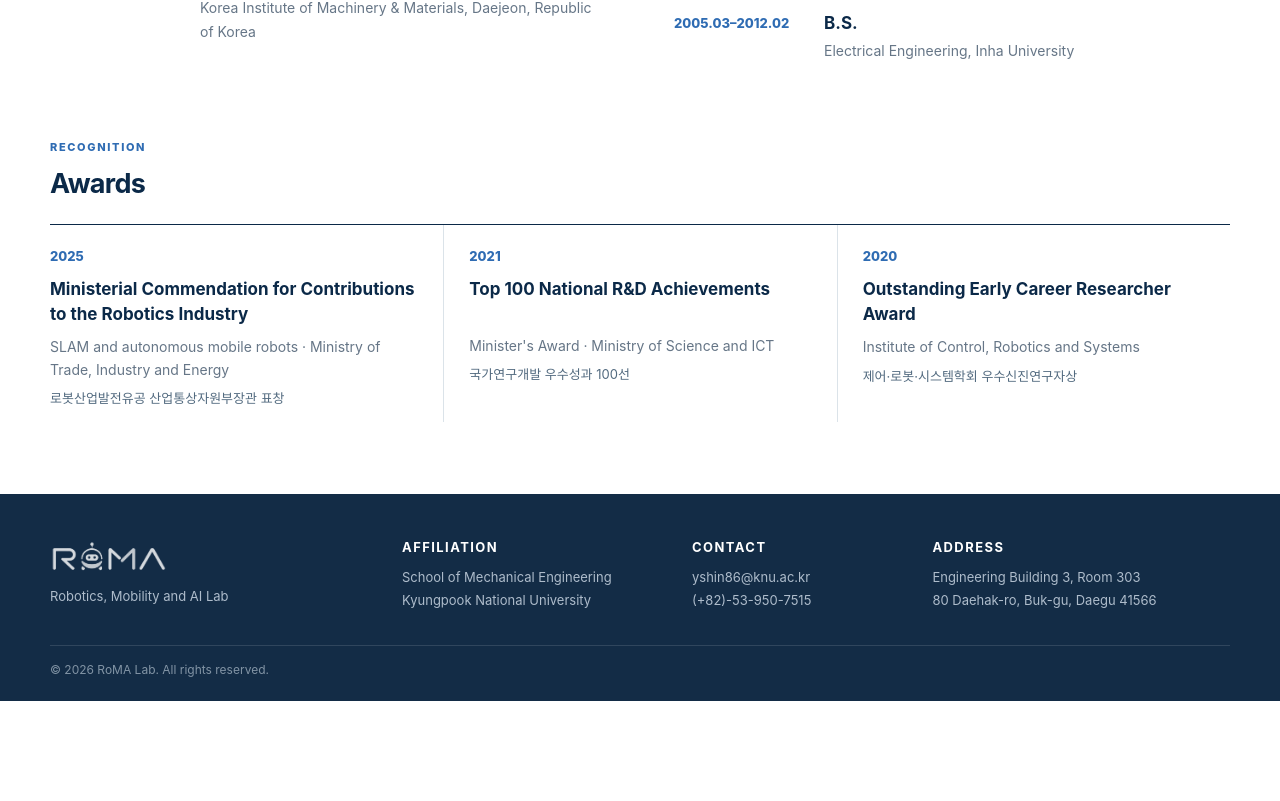
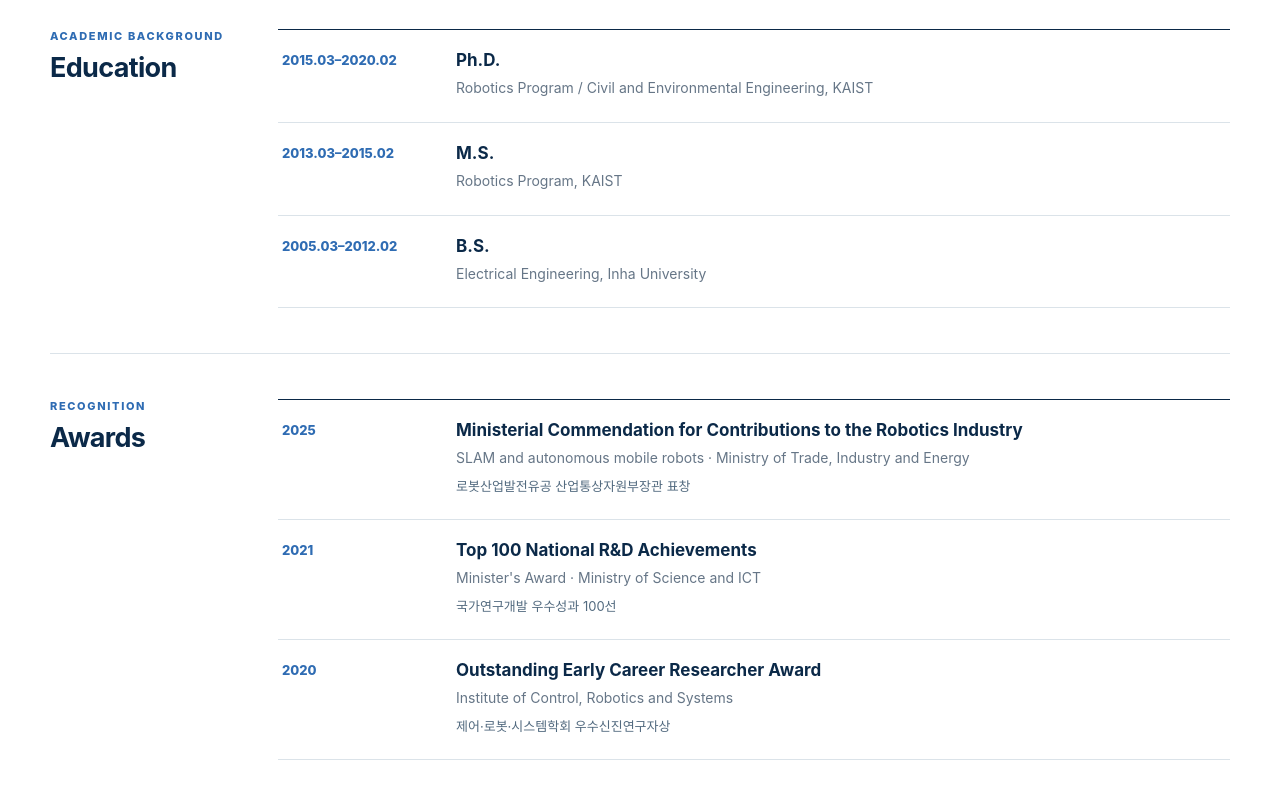
Before and after one commit to RoMA-Robotics-Lab/RoMA-Robotics-Lab.github.io, a Next.js app: page /people/young-sik-shin in a window 1280 px wide. Shown: the part 1359-2160 px from the top of the page. Before the commit the page ends 2060 px from the top, so only its background shows below. Built offline with nearby package versions, Linux system fonts and the light colour scheme.

Commit message:
Use resume layout for professor profile

```diff
--- a/app/people/young-sik-shin/page.tsx
+++ b/app/people/young-sik-shin/page.tsx
@@ -52,8 +52,11 @@ export default function YoungSikShinProfilePage() {
 
           <div className="profile-record-grid">
             <section className="profile-record" aria-labelledby="experience-heading">
+              <header className="profile-record-heading">
                 <p className="overline">CAREER</p>
                 <h2 id="experience-heading">Experience</h2>
+              </header>
+              <div className="profile-record-list">
                 <article className="profile-record-item">
                   <p>2026.03–Present</p>
                   <div>
@@ -68,11 +71,15 @@ export default function YoungSikShinProfilePage() {
                     <p>Department of AI Machinery, Research Institute of AI Robotics<br />Korea Institute of Machinery &amp; Materials, Daejeon, Republic of Korea</p>
                   </div>
                 </article>
+              </div>
             </section>
 
             <section className="profile-record" aria-labelledby="education-heading">
+              <header className="profile-record-heading">
                 <p className="overline">ACADEMIC BACKGROUND</p>
                 <h2 id="education-heading">Education</h2>
+              </header>
+              <div className="profile-record-list">
                 <article className="profile-record-item">
                   <p>2015.03–2020.02</p>
                   <div><h3>Ph.D.</h3><p>Robotics Program / Civil and Environmental Engineering, KAIST</p></div>
@@ -85,29 +92,38 @@ export default function YoungSikShinProfilePage() {
                   <p>2005.03–2012.02</p>
                   <div><h3>B.S.</h3><p>Electrical Engineering, Inha University</p></div>
                 </article>
+              </div>
             </section>
 
-            <section className="profile-record profile-awards" aria-labelledby="awards-heading">
+            <section className="profile-record" aria-labelledby="awards-heading">
+              <header className="profile-record-heading">
                 <p className="overline">RECOGNITION</p>
                 <h2 id="awards-heading">Awards</h2>
-              <div className="profile-award-list">
-                <article>
-                  <span>2025</span>
+              </header>
+              <div className="profile-record-list">
+                <article className="profile-record-item profile-award-item">
+                  <p>2025</p>
+                  <div>
                     <h3>Ministerial Commendation for Contributions to the Robotics Industry</h3>
                     <p>SLAM and autonomous mobile robots · Ministry of Trade, Industry and Energy</p>
                     <p lang="ko">로봇산업발전유공 산업통상자원부장관 표창</p>
+                  </div>
                 </article>
-                <article>
-                  <span>2021</span>
+                <article className="profile-record-item profile-award-item">
+                  <p>2021</p>
+                  <div>
                     <h3>Top 100 National R&amp;D Achievements</h3>
                     <p>Minister&apos;s Award · Ministry of Science and ICT</p>
                     <p lang="ko">국가연구개발 우수성과 100선</p>
+                  </div>
                 </article>
-                <article>
-                  <span>2020</span>
+                <article className="profile-record-item profile-award-item">
+                  <p>2020</p>
+                  <div>
                     <h3>Outstanding Early Career Researcher Award</h3>
                     <p>Institute of Control, Robotics and Systems</p>
                     <p lang="ko">제어·로봇·시스템학회 우수신진연구자상</p>
+                  </div>
                 </article>
               </div>
             </section>
--- a/app/site.css
+++ b/app/site.css
@@ -202,20 +202,17 @@ h1, h2, h3, p { margin-top: 0; }
 .profile-detail-links { display: flex; flex-wrap: wrap; gap: 9px; }
 .profile-detail-links a { padding: 9px 13px; border: 1px solid var(--line); color: var(--blue-dark); font-size: 13px; font-weight: 800; transition: background .18s ease, color .18s ease, border-color .18s ease; }
 .profile-detail-links a:hover, .profile-detail-links a:focus-visible { background: var(--navy); border-color: var(--navy); color: white; }
-.profile-record-grid { display: grid; grid-template-columns: 1fr 1fr; gap: 56px 68px; padding-top: 58px; }
-.profile-record > h2 { margin-bottom: 24px; color: var(--navy); font-size: 27px; letter-spacing: -.025em; }
-.profile-record-item { display: grid; grid-template-columns: 130px 1fr; gap: 20px; padding: 19px 0 21px; border-top: 1px solid var(--line); }
+.profile-record-grid { padding-top: 58px; }
+.profile-record { display: grid; grid-template-columns: 180px minmax(0, 1fr); gap: 48px; padding-bottom: 45px; }
+.profile-record + .profile-record { padding-top: 45px; border-top: 1px solid var(--line); }
+.profile-record-heading .overline { margin-bottom: 8px; }
+.profile-record-heading h2 { margin: 0; color: var(--navy); font-size: 27px; letter-spacing: -.025em; }
+.profile-record-list { border-top: 1px solid var(--navy); }
+.profile-record-item { display: grid; grid-template-columns: 150px 1fr; gap: 24px; padding: 20px 4px 22px; border-bottom: 1px solid var(--line); }
 .profile-record-item > p { margin: 2px 0 0; color: var(--blue); font-size: 13px; font-weight: 800; }
 .profile-record-item h3 { margin-bottom: 6px; color: var(--navy); font-size: 17px; }
 .profile-record-item div p { margin: 0; color: var(--muted); font-size: 14px; line-height: 1.7; }
-.profile-awards { grid-column: 1 / -1; }
-.profile-award-list { display: grid; grid-template-columns: repeat(3, 1fr); border-top: 1px solid var(--navy); }
-.profile-award-list article { padding: 23px 25px 6px 0; }
-.profile-award-list article + article { padding-left: 25px; border-left: 1px solid var(--line); }
-.profile-award-list span { display: block; margin-bottom: 13px; color: var(--blue); font-size: 13px; font-weight: 850; }
-.profile-award-list h3 { min-height: 48px; margin-bottom: 10px; color: var(--navy); font-size: 17px; line-height: 1.45; }
-.profile-award-list p { margin-bottom: 7px; color: var(--muted); font-size: 14px; line-height: 1.6; }
-.profile-award-list p[lang="ko"] { color: #526a7f; font-size: 13px; word-break: keep-all; }
+.profile-award-item div p + p { margin-top: 5px; color: #526a7f; font-size: 13px; word-break: keep-all; }
 .member-section-heading { margin-bottom: 24px; padding-bottom: 13px; display: flex; align-items: center; justify-content: space-between; gap: 20px; border-bottom: 1px solid var(--navy); }
 .member-section-heading .subsection-title { margin-bottom: 0; padding-bottom: 0; border-bottom: 0; }
 .member-grid { display: grid; grid-template-columns: repeat(4, 1fr); gap: 16px; }
@@ -247,7 +244,7 @@ h1, h2, h3, p { margin-top: 0; }
   .home-intro-grid { grid-template-columns: 1fr; }.hero-carousel { width: 100%; max-width: 720px; margin-inline: auto; }.home-publication-grid { grid-template-columns: 1fr 1fr; }.home-publication-card:last-child { grid-column: 1 / 3; display: grid; grid-template-columns: 1fr 1fr; }.home-publication-card:last-child .research-visual, .home-publication-card:last-child .publication-card-image { height: 100%; }
   .home-lower-grid { grid-template-columns: 1fr; }.footer-grid { grid-template-columns: 1fr 1fr; }
   .research-detail { grid-template-columns: 360px 1fr; gap: 32px; }.pi-profile { grid-template-columns: 150px 1fr; }.pi-history { grid-column: 1 / 3; }.member-grid { grid-template-columns: repeat(2,1fr); }.contact-page-grid { grid-template-columns: 1fr; }
-  .profile-detail-intro { grid-template-columns: 220px 1fr; gap: 36px; }.profile-record-grid { gap: 48px 38px; }.profile-record-item { grid-template-columns: 110px 1fr; }.profile-award-list { grid-template-columns: 1fr; }.profile-award-list article { padding: 21px 0; }.profile-award-list article + article { padding-left: 0; border-top: 1px solid var(--line); border-left: 0; }.profile-award-list h3 { min-height: 0; }
+  .profile-detail-intro { grid-template-columns: 220px 1fr; gap: 36px; }.profile-record { grid-template-columns: 150px minmax(0, 1fr); gap: 32px; }.profile-record-item { grid-template-columns: 120px 1fr; gap: 18px; }
   .contact-page-grid { grid-template-areas: "info" "join" "map"; row-gap: 32px; }
 }
 
@@ -258,7 +255,7 @@ h1, h2, h3, p { margin-top: 0; }
   .footer-grid { grid-template-columns: 1fr; gap: 25px; }.page-header h1 { font-size: 37px; }.research-detail { grid-template-columns: 1fr; gap: 23px; }.research-detail-visual .research-visual { height: 215px; }
   .contact-map-panel iframe { height: 280px; }
   .pi-profile { grid-template-columns: 1fr; }.pi-avatar { width: min(100%, 240px); height: auto; margin-inline: auto; background: transparent; }.pi-avatar img { width: 100%; height: auto; object-fit: contain; }.pi-history { grid-column: auto; }.member-grid { grid-template-columns: 1fr; }.publication-tabs { margin-bottom: 38px; }.publication-category { margin-bottom: 56px; }.publication-category-heading h2 { font-size: 25px; }.publication-year { grid-template-columns: 1fr; gap: 12px; }.publication-year > h3 { font-size: 24px; }.news-page-list article { grid-template-columns: 88px 1fr; gap: 16px; }.news-page-list > article > span { display: none; }
-  .profile-detail-page { padding-top: 30px; }.profile-detail-intro { grid-template-columns: 1fr; gap: 28px; padding-bottom: 43px; }.profile-detail-photo { width: min(100%, 260px); margin-inline: auto; background: transparent; }.profile-detail-summary h2 { font-size: 31px; }.profile-detail-summary h2 span { display: block; margin-top: 5px; font-size: 18px; }.profile-detail-affiliation { font-size: 16px; }.profile-detail-facts div { grid-template-columns: 72px 1fr; gap: 12px; }.profile-record-grid { grid-template-columns: 1fr; gap: 44px; padding-top: 45px; }.profile-record-item { grid-template-columns: 1fr; gap: 7px; }.profile-awards { grid-column: auto; }
+  .profile-detail-page { padding-top: 30px; }.profile-detail-intro { grid-template-columns: 1fr; gap: 28px; padding-bottom: 43px; }.profile-detail-photo { width: min(100%, 260px); margin-inline: auto; background: transparent; }.profile-detail-summary h2 { font-size: 31px; }.profile-detail-summary h2 span { display: block; margin-top: 5px; font-size: 18px; }.profile-detail-affiliation { font-size: 16px; }.profile-detail-facts div { grid-template-columns: 72px 1fr; gap: 12px; }.profile-record-grid { padding-top: 45px; }.profile-record { grid-template-columns: 1fr; gap: 16px; padding-bottom: 38px; }.profile-record + .profile-record { padding-top: 38px; }.profile-record-item { grid-template-columns: 1fr; gap: 7px; padding-inline: 0; }
 }
 
 @media (prefers-reduced-motion: reduce) {
```
Lines whose indentation alone changed are shown as unchanged.
